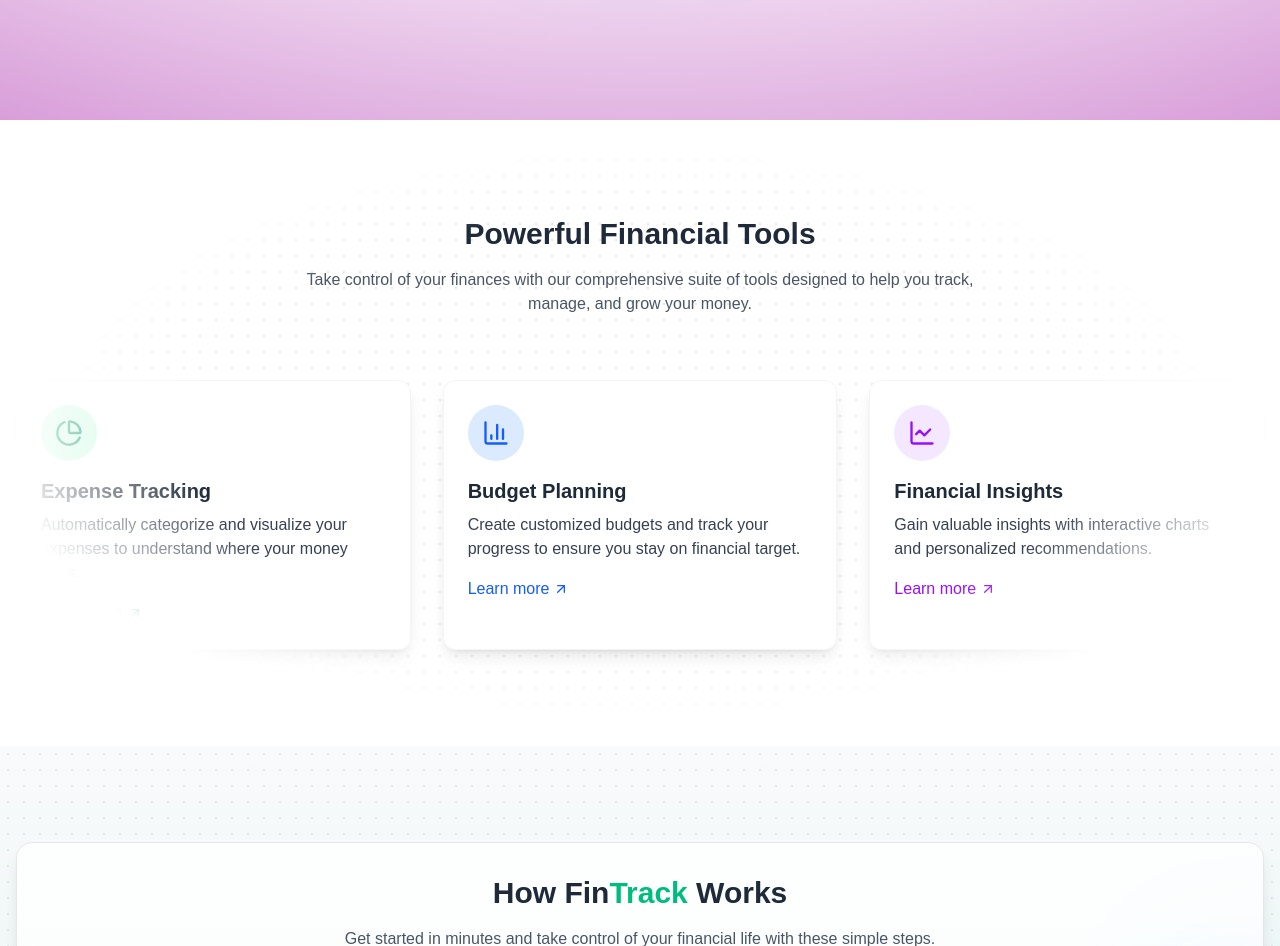
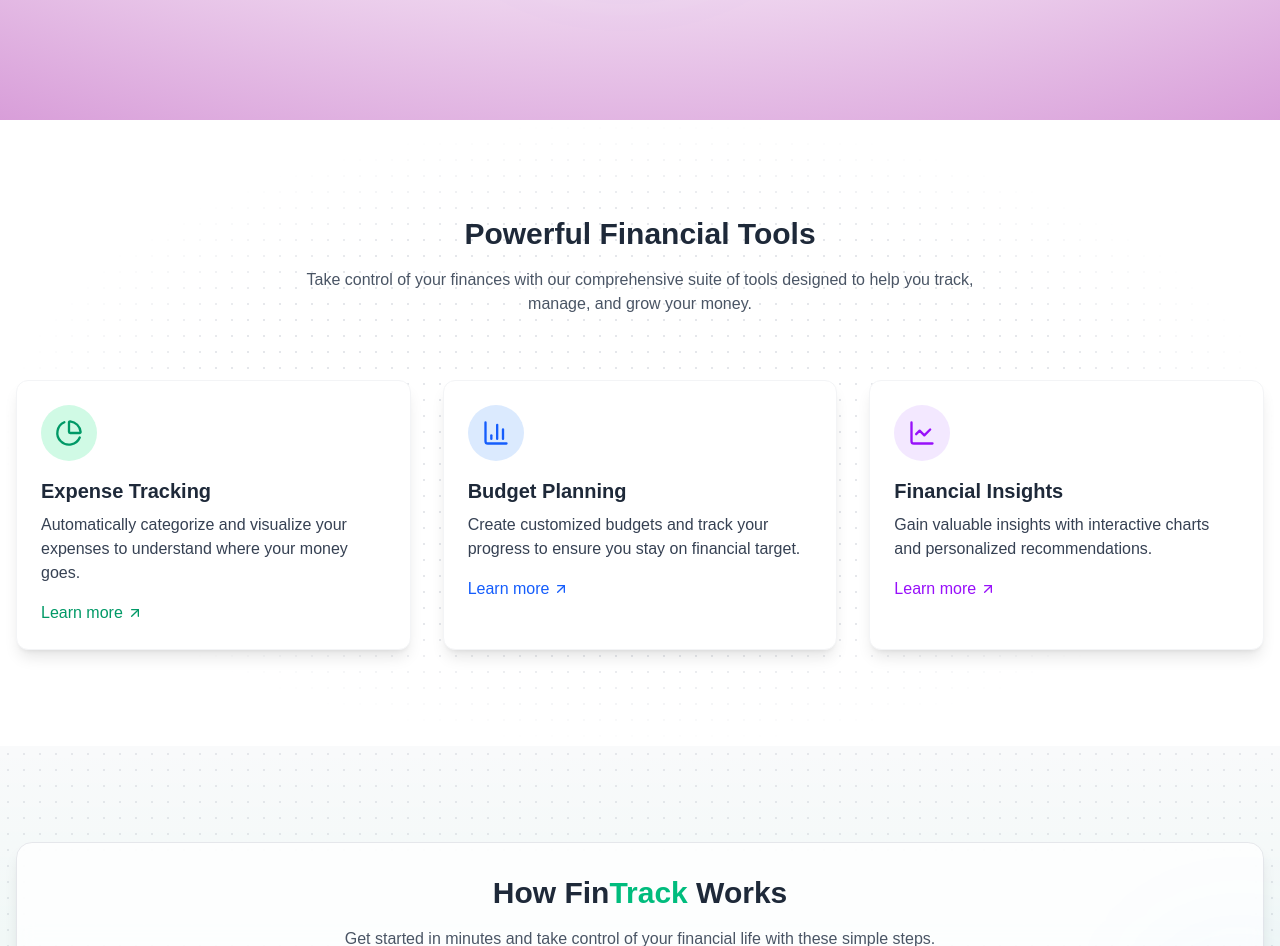
Before and after one commit to namanxdev/Fin-tracker, a React (Vite) app in the folder Frontend/: page / in a window 1280 px wide. Shown: the part 760-1706 px from the top of the page. Built offline with nearby package versions, Linux system fonts and the light colour scheme; no server answers.

Commit message:
UI Fixes

```diff
--- a/Frontend/index.html
+++ b/Frontend/index.html
@@ -2,7 +2,7 @@
 <html lang="en">
   <head>
     <meta charset="UTF-8" />
-
+    <link rel="shortcut icon" href="Wallet.png" type="image/x-icon">
     <meta name="viewport" content="width=device-width, initial-scale=1.0" />
     <title>FinTrack</title>
   </head>
--- a/Frontend/src/Components/Expenses/ExpenseTransaction.jsx
+++ b/Frontend/src/Components/Expenses/ExpenseTransaction.jsx
@@ -236,7 +236,7 @@ function ExpenseTransaction({ refreshTrigger, onExpenseUpdated }) {
 
     // Add className for sortable headers
     const getSortHeaderClass = (columnKey) => {
-        return `text-left cursor-pointer select-none hover:bg-opacity-10 hover:bg-gray-500 px-2 py-2 rounded ${
+        return `text-left cursor-pointer select-none  px-2 py-2 rounded ${
             sortConfig.key === columnKey
                 ? isDark ? 'text-emerald-400' : 'text-emerald-600 font-medium'
                 : ''
@@ -296,8 +296,7 @@ function ExpenseTransaction({ refreshTrigger, onExpenseUpdated }) {
                                     <tr
                                         key={expense._id || expense.id}
                                         className={`
-                                            hover:bg-gray-100 dark:hover:bg-gray-700
-                                            ${isDark ? 'text-gray-200' : 'text-gray-800'}
+                                            ${isDark ? 'text-gray-200 hover:bg-gray-700' : 'text-gray-800 hover:bg-gray-300'}
                                             ${index % 2 === 0 ? isDark ? 'bg-gray-800' : 'bg-white' : isDark ? 'bg-gray-750' : 'bg-gray-50'}
                                         `}
                                     >
--- a/Frontend/src/Components/Income/IncomeTransaction.jsx
+++ b/Frontend/src/Components/Income/IncomeTransaction.jsx
@@ -243,7 +243,7 @@ function IncomeTransaction({ refreshTrigger, onIncomeUpdated }) {
                 <div className="overflow-x-auto">
                     <table className="table w-full">
                         <thead className={isDark ? 'bg-gray-700' : 'bg-gray-50'}>
-                            <tr>
+                            <tr className={isDark ? 'text-white' : 'text-black'}>
                                 <th className="w-10">#</th>
                                 <th className="cursor-pointer" onClick={() => requestSort('title')}>
                                     <div className="flex items-center space-x-1">
@@ -291,8 +291,7 @@ function IncomeTransaction({ refreshTrigger, onIncomeUpdated }) {
                                     <tr
                                         key={income._id || income.id}
                                         className={`
-                                            hover:bg-gray-100 dark:hover:bg-gray-700
-                                            ${isDark ? 'text-gray-200' : 'text-gray-800'}
+                                            ${isDark ? 'text-gray-200 hover:bg-gray-700' : 'text-gray-800 hover:bg-gray-300'}
                                             ${index % 2 === 0 ? isDark ? 'bg-gray-800' : 'bg-white' : isDark ? 'bg-gray-750' : 'bg-gray-50'}
                                         `}
                                     >
--- a/Frontend/src/pages/HomePage.jsx
+++ b/Frontend/src/pages/HomePage.jsx
@@ -84,14 +84,17 @@ function HomePage() {
       </motion.section>
 
       {/* Features Section */}
-      <section
-        className={`py-24 ${
+      <section className="py-24 relative">
+        {/* Background with mask (separate div) */}
+        <div className={`absolute inset-0 ${
           isDark
             ? 'bg-[#020617]'
             : 'bg-[radial-gradient(#e5e7eb_1px,transparent_1px)] [background-size:16px_16px] [mask-image:radial-gradient(ellipse_50%_50%_at_50%_50%,#000_70%,transparent_100%)]'
-        }`}
-      >
-        <div className="container mx-auto px-4">
+        } z-0`}></div>
+
+        {/* Content container (above background) */}
+        <div className="container mx-auto px-4 relative z-10">
+          {/* Your existing content */}
           <div className="text-center mb-16">
             <h2
               className={`text-3xl font-bold mb-4 ${
@@ -110,6 +113,7 @@ function HomePage() {
             </p>
           </div>
 
+          {/* Rest of your content */}
           <div className="grid grid-cols-1 md:grid-cols-2 lg:grid-cols-3 gap-8">
             {/* Feature 1 */}
             <motion.div
```
Also changed, not shown: Frontend/public/Wallet.png (added), 1 other file (tests, documents, lock files or other folders).
